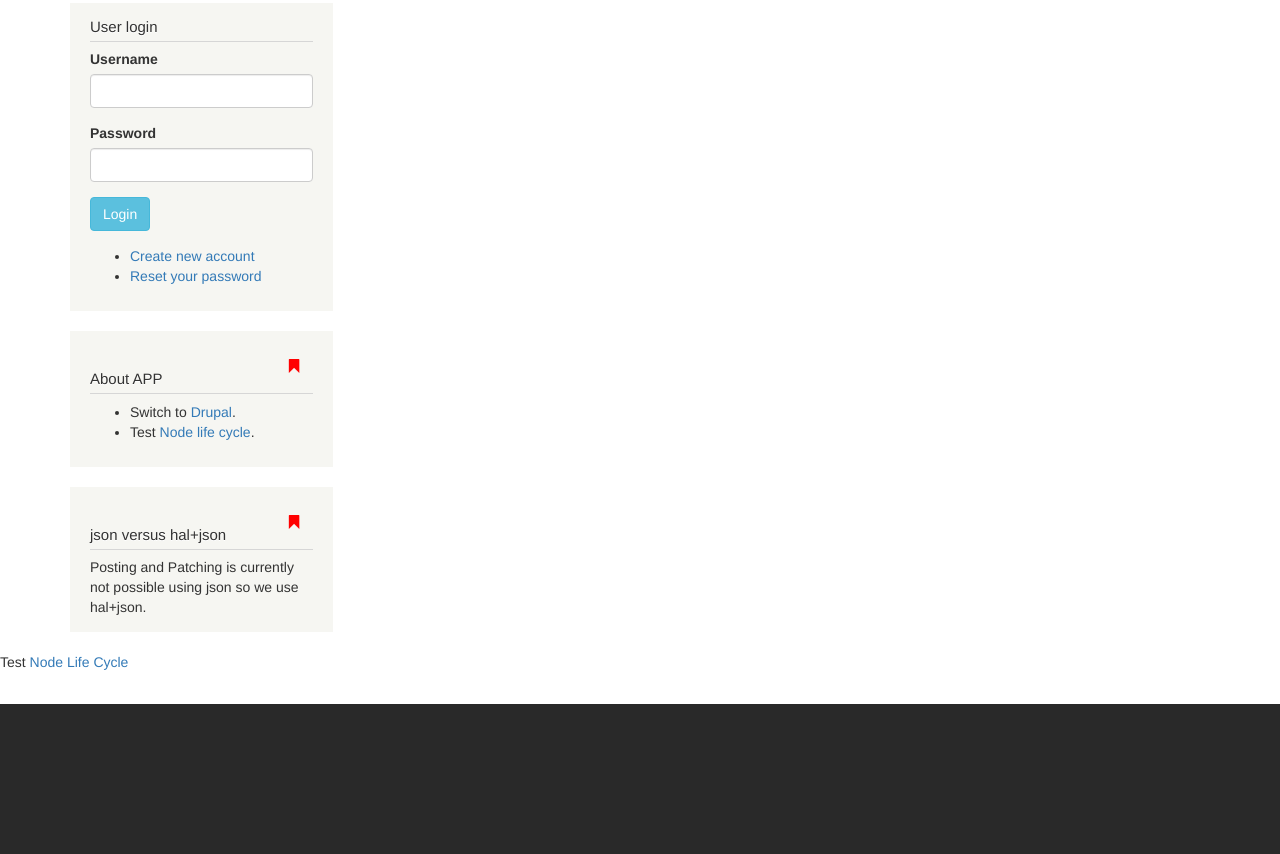
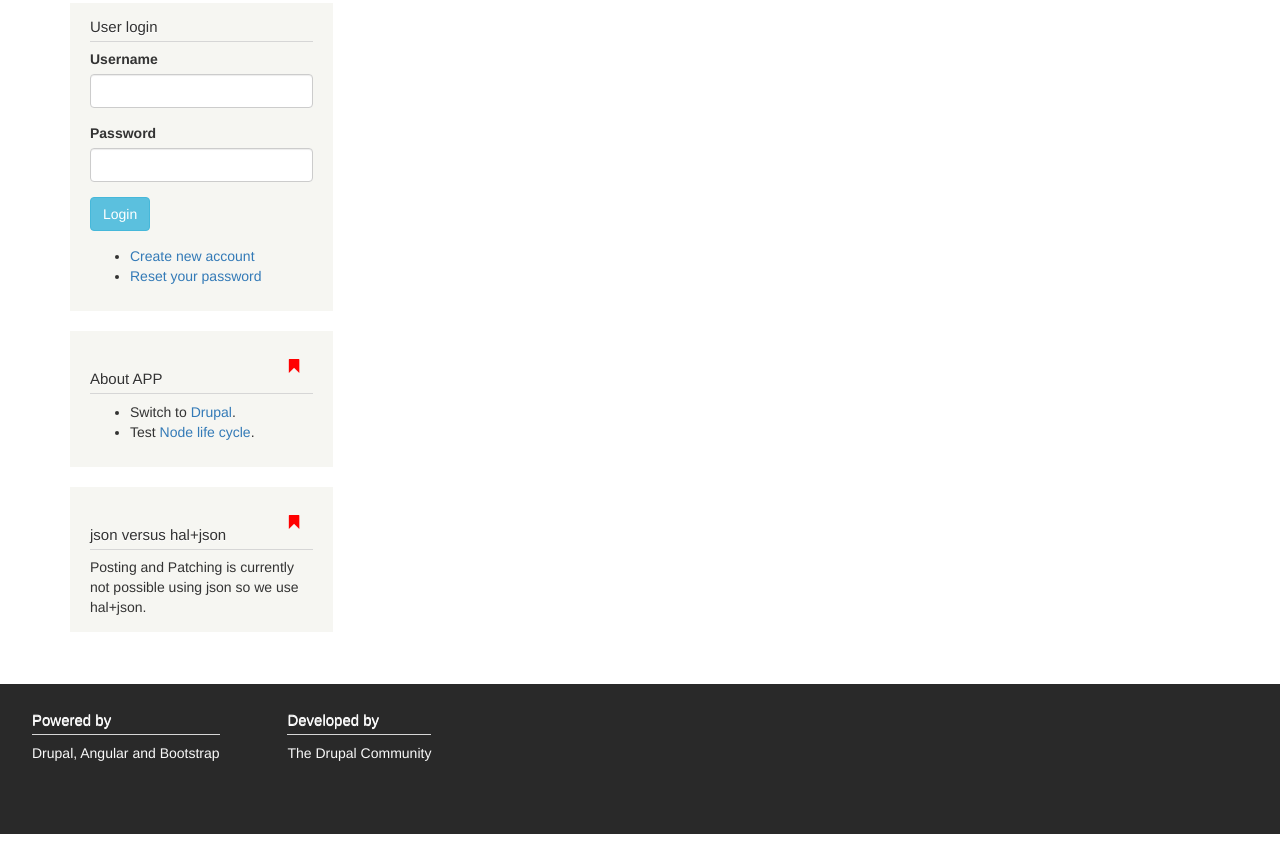
Before and after one commit to clemens-tolboom/drupal-8-rest-angularjs, a website: page app/index.html in a window 1280 px wide. Shown: the part 486-1340 px from the top of the page. Drawn offline with nearby package versions, Linux system fonts and the light colour scheme; some packages are replaced by stand-ins of ours; no server answers.

Commit message:
Style footer a little.

```diff
--- a/app/app.css
+++ b/app/app.css
@@ -18,6 +18,13 @@ aside {
     margin: 0 0 20px;
 }
 
+body > footer > aside {
+    display: inline-block;
+    margin: 12px;
+    background-color: #292929;
+    color: #f9f9f9;
+}
+
 aside > header {
     margin: 0 0 0.5em;
     border-bottom: 1px solid #d6d6d6;
@@ -26,6 +33,7 @@ aside > header {
     font-size: 1.071em;
     line-height: 1.2;
 }
+
 
 .meta {
     font-size: 0.857em;
--- a/app/index.html
+++ b/app/index.html
@@ -22,9 +22,15 @@
 <div class="container">
     <div ng-view></div>
 </div>
-Test <a href="#node-lifecycle">Node Life Cycle</a>
 <footer>
-
+  <aside>
+      <header>Powered by</header>
+      <p>Drupal, Angular and Bootstrap</p>
+  </aside>
+    <aside>
+        <header>Developed by</header>
+        <p>The Drupal Community</p>
+    </aside>
 </footer>
 <script src="bower_components/angular/angular.js"></script>
 <script src="bower_components/angular-route/angular-route.js"></script>
```
